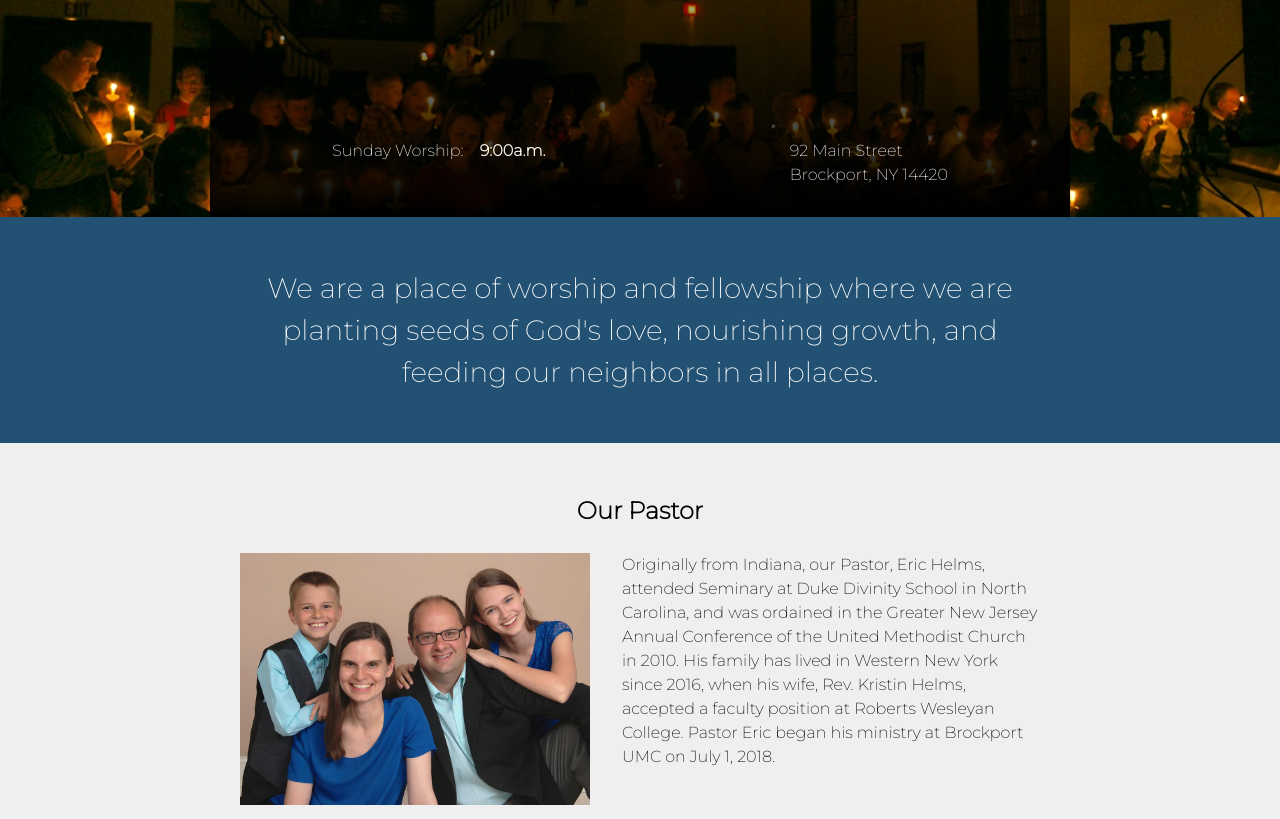
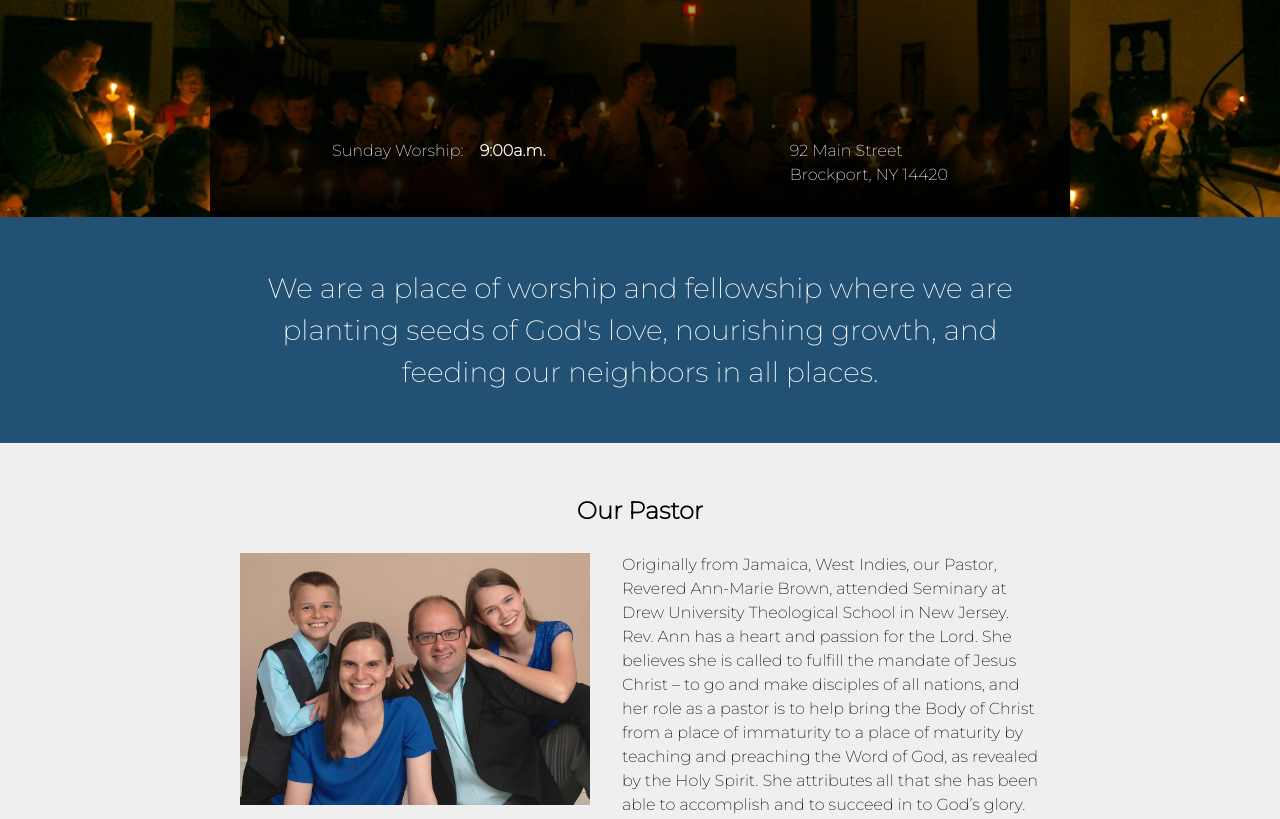
Before and after one commit to brockport-umc/brockport-umc.github.io, a plain HTML site: page index.html in a window 1280 px wide. Shown: the part 133-952 px from the top of the page. Drawn offline with Linux system fonts and the light colour scheme.

Commit message:
Update index.html
Updated language for Pastor Ann-Marie Brown Bio.

```diff
--- a/index.html
+++ b/index.html
@@ -50,9 +50,8 @@
 			<div class="inner-wrapper article">
 				<img src="public/helms-sm.jpg" alt="Reverend Eric Helms and family">
 				<p>
-				  Originally from Indiana, our Pastor, Eric Helms, attended Seminary at Duke Divinity School in North Carolina, and was ordained in the Greater New Jersey Annual Conference of the United Methodist Church in 2010.
-				  His family has lived in Western New York since 2016, when his wife, Rev. Kristin Helms, accepted a faculty position at Roberts Wesleyan College.
-				  Pastor Eric began his ministry at Brockport UMC on July 1, 2018.
+				  Originally from Jamaica, West Indies, our Pastor, Revered Ann-Marie Brown, attended Seminary at Drew University Theological School in New Jersey.
+				  Rev. Ann has a heart and passion for the Lord. She believes she is called to fulfill the mandate of Jesus Christ – to go and make disciples of all nations, and  her role as a pastor is to help bring the Body of Christ from a place of immaturity to a place of maturity by teaching and preaching the Word of God, as revealed by the Holy Spirit. She  attributes all that she has been able to accomplish and to succeed in to God’s glory. She stands by the scriptures Hebrew 11:1 “Now faith is the substance of things hoped for, the evidence of things not seen” and Philippians 4:19 “And my God shall supply all your need according to His riches in glory by Christ Jesus.”
 				</p>
 			</div>
 		</section>
```
